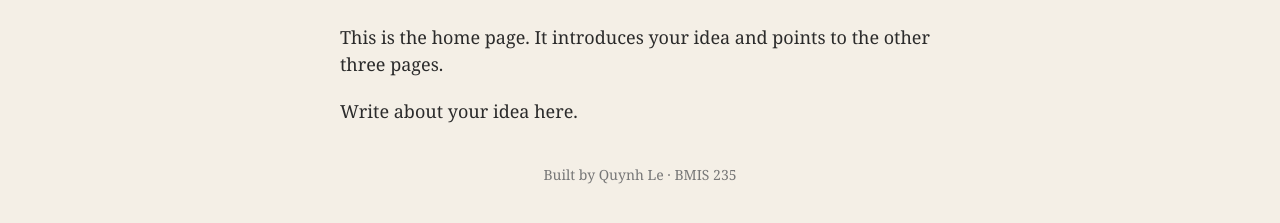
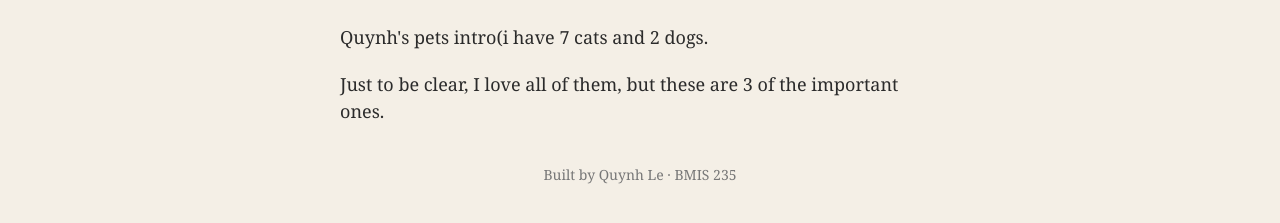
Before and after one commit to QuynhLe-7/bmis235-html-3, a plain HTML site: page index.html in a window 1280 px wide. Shown: the part 171-394 px from the top of the page. Drawn offline with Linux system fonts and the light colour scheme.

Commit message:
Revise home page introduction with pet details
Updated the introduction paragraph to include details about Quynh's pets.

```diff
--- a/index.html
+++ b/index.html
@@ -29,8 +29,8 @@
 </nav>
 
 <h1>Home</h1>
-<p>This is the home page. It introduces your idea and points to the other three pages.</p>
-<p>Write about your idea here.</p>
+<p>Quynh's pets intro(i have 7 cats and 2 dogs.</p>
+<p>Just to be clear, I love all of them, but these are 3 of the important ones.</p>
 
 <!-- ===== SHOWCASE ======================================================
      This box is empty on purpose. In Part 7 you paste an interactive
```
